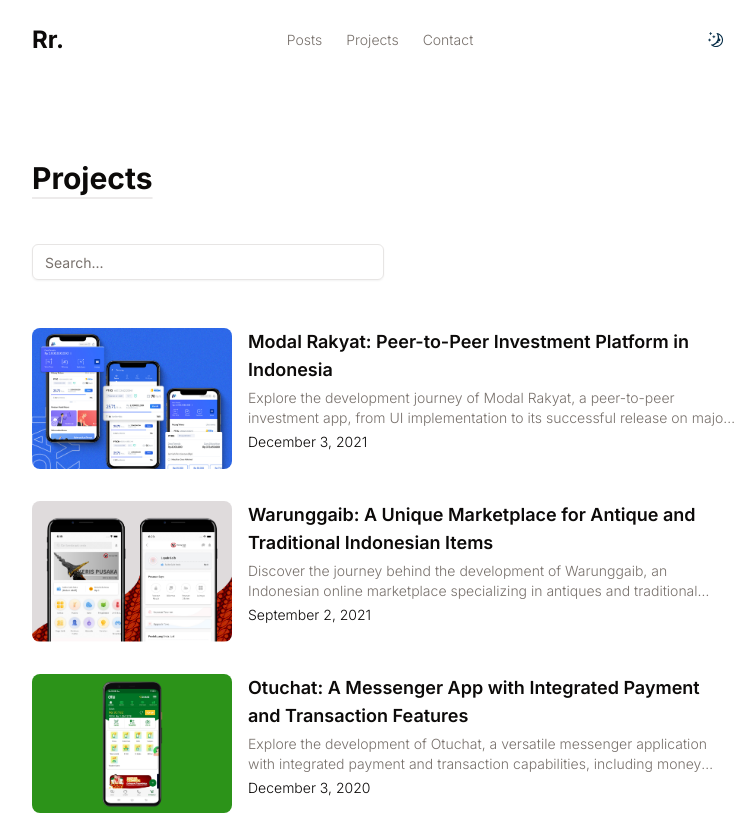
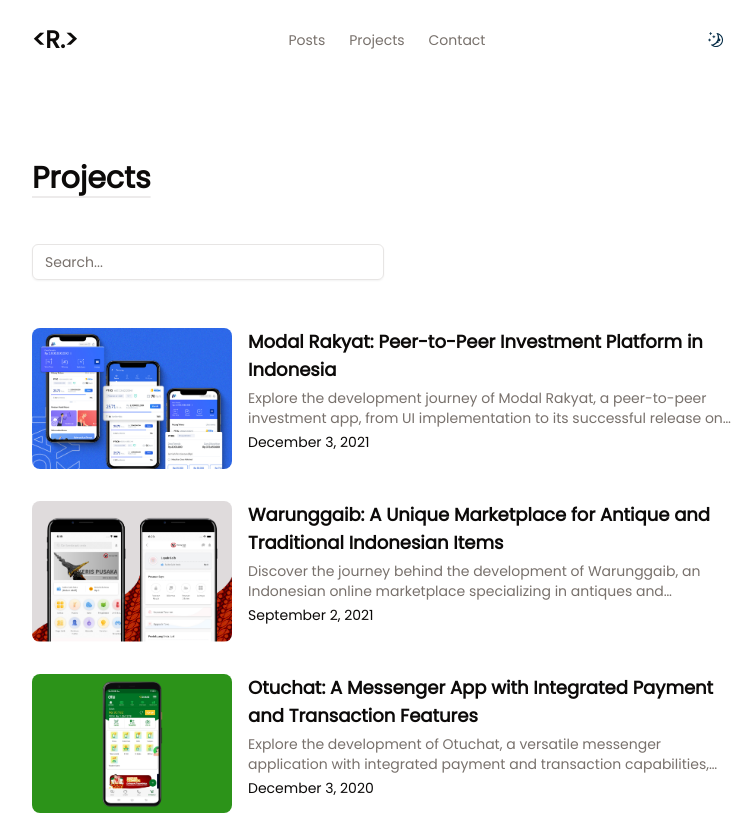
Before and after one commit to RadiRS/personal-website, a Next.js app: page /projects in a window 1280 px wide. Shown: the top 815 px of the page, without its empty margins (256-1010 px from the left). Built offline with nearby package versions, Linux system fonts and the light colour scheme.

Commit message:
style: change font style

```diff
--- a/app/layout.tsx
+++ b/app/layout.tsx
@@ -1,11 +1,11 @@
 import type { Metadata } from 'next';
-import { Inter } from 'next/font/google';
+import { Poppins } from 'next/font/google';
 import './globals.css';
 
 import { cn } from '@/lib/utils';
 import { Footer, Header, Providers } from '@/components/app';
 
-const inter = Inter({ subsets: ['latin'] });
+const myFont = Poppins({ subsets: ['latin'], weight: '400' });
 
 export const metadata: Metadata = {
   title: 'Radi Rusadi',
@@ -22,7 +22,7 @@
       <body
         className={cn(
           'flex min-h-screen flex-col antialiased',
-          inter.className,
+          myFont.className,
         )}
       >
         <Providers>
--- a/components/app/header.tsx
+++ b/components/app/header.tsx
@@ -8,7 +8,7 @@
       <nav className='container flex max-w-3xl items-center justify-between'>
         <div>
           <Link href='/' className='text-2xl font-bold'>
-            Rr.
+            {`<R.>`}
           </Link>
         </div>
         <ul className='flex items-center gap-6 text-sm font-light text-muted-foreground'>
--- a/components/app/recent-projects.tsx
+++ b/components/app/recent-projects.tsx
@@ -1,7 +1,8 @@
 import Link from 'next/link';
 
+import { getProjects } from '@/lib/project';
+
 import Projects from './projects';
-import { getProjects } from '@/lib/project';
 
 const RecentProjects = async () => {
   const projects = await getProjects(4);
--- a/components/app/theme-toggle.tsx
+++ b/components/app/theme-toggle.tsx
@@ -2,8 +2,9 @@
 
 import React, { useEffect, useState } from 'react';
 import { useTheme } from 'next-themes';
+import { MoonIcon, SunIcon } from '@radix-ui/react-icons';
+
 import { Button } from '@/components/ui';
-import { MoonIcon, SunIcon } from '@radix-ui/react-icons';
 
 const ThemeToggle = () => {
   const { setTheme, resolvedTheme } = useTheme();
```
